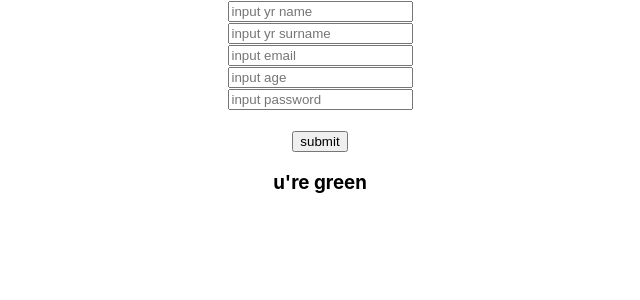
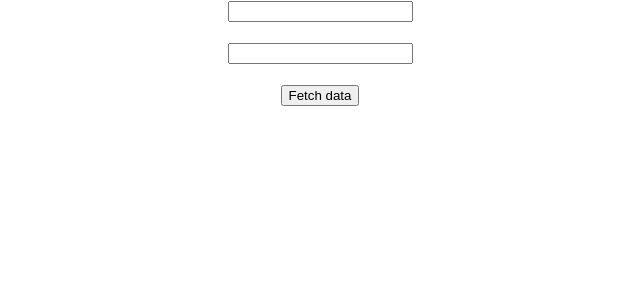
Before and after one commit to andrey-kupets/react_trainings2, a React (Create React App) app in the folder react_trainings/: page / in a window 1280 px wide. Shown: the top 300 px of the page, without its empty margins (320-960 px from the left). Built offline with nearby package versions, Linux system fonts and the light colour scheme.

Commit message:
6. Fethching data through controlled inputs previous structure

```diff
--- a/react_trainings/src/App.js
+++ b/react_trainings/src/App.js
@@ -561,97 +561,118 @@ import './App.css';
 //
 // export default App;
 
+//5.2 Controlled inputs
+// const App = () => {
+//   // const [firstName, setFirstName] = useState('');
+//   // const [lastName, setLastName] = useState('');
+//   // const [email, setEmail] = useState('');
+//   // const [age, setAge] = useState('');
+//   // const [password, setPassword] = useState('');
+//
+//   const [userData, setUserData] = useState({
+//     firstName: '',
+//     lastName: '',
+//     email: '',
+//     age: '',
+//     password: '',
+//   });
+//
+//   // const updateUserData = (field, value) => {
+//   //   setUserData({ ...userData, [field]: value })
+//   // };
+//
+//   const updateUserData = (e) => {
+//     const {target: { value, name }} = e;
+//
+//     if (name === 'firstName' && value.split(' ').length > 1) {
+//       setUserData({...userData, [name]: value, lastName: ''});
+//       return;
+//     }
+//
+//     if (name === 'age' && Number(value) >= 99) {
+//       return;
+//     }
+//
+//     setUserData({ ...userData, [name]: value })
+//   };
+//
+//   const handleSubmit = () => {
+//     alert(JSON.stringify(userData, null, 2));
+//     setUserData({
+//       ...userData,
+//       firstName: '',
+//       lastName: '',
+//       email: '',
+//       age: '',
+//       password: '',
+//     })
+//   };
+//
+//   return (
+//     <div className="App">
+//       <input
+//         value={userData.firstName}
+//         onChange={updateUserData}
+//         type="text"
+//         name="firstName"
+//         placeholder="input yr name"/>
+//       <br/>
+//       <input
+//         value={userData.lastName}
+//         onChange={updateUserData}
+//         type="text"
+//         name="lastName"
+//         placeholder="input yr surname"
+//       />
+//       <br/>
+//       <input
+//         value={userData.email}
+//         onChange={updateUserData}
+//         type="email"
+//         name="email"
+//         placeholder="input email"
+//       />
+//       <br/>
+//       <input
+//         value={userData.age}
+//         onChange={updateUserData}
+//         type="number"
+//         name="age"
+//         placeholder="input age"
+//       />
+//       <br/>
+//       <input
+//         value={userData.password}
+//         onChange={updateUserData}
+//         type="password"
+//         name="password"
+//         placeholder="input password"
+//       />
+//       <br/>
+//       <br/>
+//       <button onClick={handleSubmit}>submit</button>
+//       { userData.age < 25
+//         ? <h3>u're green</h3>
+//         : <h3>u can do anything</h3>}
+//     </div>
+//   )
+// };
+//
+// export default App;
 
-//5.2 Controlled inputs
+// 6. Fethching data through controlled inputs
 const App = () => {
-  // const [firstName, setFirstName] = useState('');
-  // const [lastName, setLastName] = useState('');
-  // const [email, setEmail] = useState('');
-  // const [age, setAge] = useState('');
-  // const [password, setPassword] = useState('');
-
-  const [userData, setUserData] = useState({
-    firstName: '',
-    lastName: '',
-    email: '',
-    age: '',
-    password: '',
-  });
-
-  // const updateUserData = (field, value) => {
-  //   setUserData({ ...userData, [field]: value })
-  // };
-
-  const updateUserData = (e) => {
-    const {target: { value, name }} = e;
-
-    if (name === 'age' && Number(value) >= 99) {
-      return;
-    }
-
-    setUserData({ ...userData, [name]: value })
-  };
-
-  const handleSubmit = () => {
-    alert(JSON.stringify(userData, null, 2));
-    setUserData({
-      ...userData,
-      firstName: '',
-      lastName: '',
-      email: '',
-      age: '',
-      password: '',
-    })
-  };
-
-  return (
-    <div className="App">
-      <input
-        value={userData.firstName}
-        onChange={updateUserData}
-        type="text"
-        name="firstName"
-        placeholder="input yr name"/>
-      <br/>
-      <input
-        value={userData.lastName}
-        onChange={updateUserData}
-        type="text"
-        name="lastName"
-        placeholder="input yr surname"
-      />
-      <br/>
-      <input
-        value={userData.email}
-        onChange={updateUserData}
-        type="email"
-        name="email"
-        placeholder="input email"
-      />
-      <br/>
-      <input
-        value={userData.age}
-        onChange={updateUserData}
-        type="number"
-        name="age"
-        placeholder="input age"
-      />
-      <br/>
-      <input
-        value={userData.password}
-        onChange={updateUserData}
-        type="password"
-        name="password"
-        placeholder="input password"
-      />
-      <br/>
-      <br/>
-      <button onClick={handleSubmit}>submit</button>
-      { userData.age < 25
-        ? <h3>u're green</h3>
-        : <h3>u can do anything</h3>}
-    </div>
-  )
-};
+    return (
+        <div className="App">
+          <input type="text"/>
+          <br/>
+          <br/>
+          <input type="text"/>
+          <br/>
+          <br/>
+          <button>Fetch data</button>
+        </div>
+    )
+}
 
 export default App;
```
